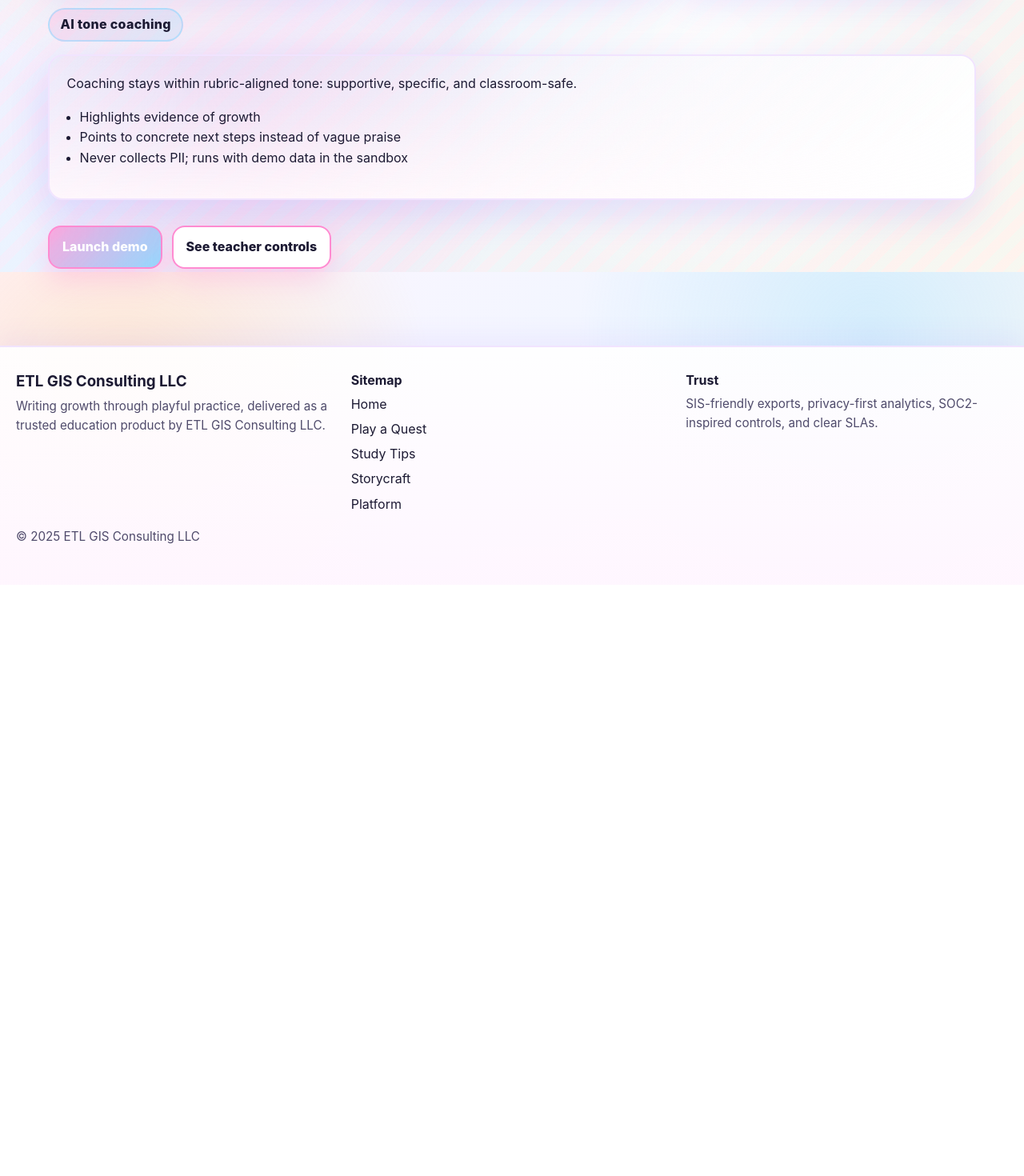
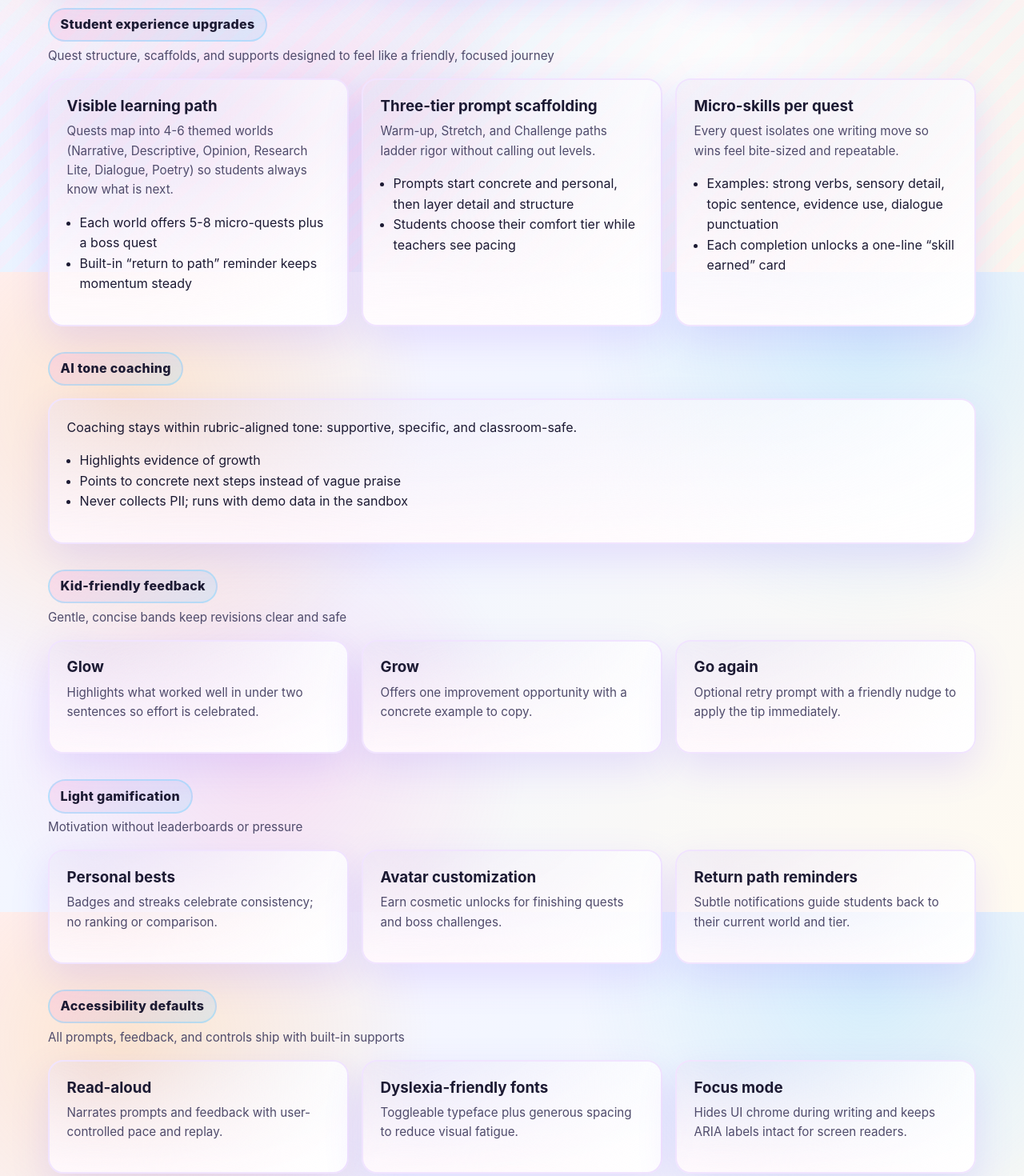
Before and after one commit to Omoluabi1003/Keyville, a Next.js app: page /storycraft in a window 1280 px wide. Shown: the part 460-1930 px from the top of the page at 80% size. Before the commit the page ends 1191 px from the top, so only its background shows below. Built offline with nearby package versions, Linux system fonts and the light colour scheme.

Commit message:
Add student experience upgrades to Storycraft Studio

```diff
--- a/app/storycraft/page.tsx
+++ b/app/storycraft/page.tsx
@@ -30,6 +30,43 @@ export default function StorycraftPage() {
         </div>
       </Section>
 
+      <Section
+        title="Student experience upgrades"
+        subtitle="Quest structure, scaffolds, and supports designed to feel like a friendly, focused journey"
+      >
+        <div className="card-grid">
+          <div className="card">
+            <h3>Visible learning path</h3>
+            <p className="small">
+              Quests map into 4-6 themed worlds (Narrative, Descriptive, Opinion, Research Lite, Dialogue, Poetry) so
+              students always know what is next.
+            </p>
+            <ul role="list" style={{ paddingLeft: '1rem' }}>
+              <li>Each world offers 5-8 micro-quests plus a boss quest</li>
+              <li>Built-in “return to path” reminder keeps momentum steady</li>
+            </ul>
+          </div>
+
+          <div className="card">
+            <h3>Three-tier prompt scaffolding</h3>
+            <p className="small">Warm-up, Stretch, and Challenge paths ladder rigor without calling out levels.</p>
+            <ul role="list" style={{ paddingLeft: '1rem' }}>
+              <li>Prompts start concrete and personal, then layer detail and structure</li>
+              <li>Students choose their comfort tier while teachers see pacing</li>
+            </ul>
+          </div>
+
+          <div className="card">
+            <h3>Micro-skills per quest</h3>
+            <p className="small">Every quest isolates one writing move so wins feel bite-sized and repeatable.</p>
+            <ul role="list" style={{ paddingLeft: '1rem' }}>
+              <li>Examples: strong verbs, sensory detail, topic sentence, evidence use, dialogue punctuation</li>
+              <li>Each completion unlocks a one-line “skill earned” card</li>
+            </ul>
+          </div>
+        </div>
+      </Section>
+
       <Section title="AI tone coaching">
         <div className="card">
           <p>Coaching stays within rubric-aligned tone: supportive, specific, and classroom-safe.</p>
@@ -38,6 +75,60 @@ export default function StorycraftPage() {
             <li>Points to concrete next steps instead of vague praise</li>
             <li>Never collects PII; runs with demo data in the sandbox</li>
           </ul>
+        </div>
+      </Section>
+
+      <Section title="Kid-friendly feedback" subtitle="Gentle, concise bands keep revisions clear and safe">
+        <div className="card-grid">
+          <div className="card">
+            <h3>Glow</h3>
+            <p className="small">Highlights what worked well in under two sentences so effort is celebrated.</p>
+          </div>
+          <div className="card">
+            <h3>Grow</h3>
+            <p className="small">Offers one improvement opportunity with a concrete example to copy.</p>
+          </div>
+          <div className="card">
+            <h3>Go again</h3>
+            <p className="small">Optional retry prompt with a friendly nudge to apply the tip immediately.</p>
+          </div>
+        </div>
+      </Section>
+
+      <Section title="Light gamification" subtitle="Motivation without leaderboards or pressure">
+        <div className="card-grid">
+          <div className="card">
+            <h3>Personal bests</h3>
+            <p className="small">Badges and streaks celebrate consistency; no ranking or comparison.</p>
+          </div>
+          <div className="card">
+            <h3>Avatar customization</h3>
+            <p className="small">Earn cosmetic unlocks for finishing quests and boss challenges.</p>
+          </div>
+          <div className="card">
+            <h3>Return path reminders</h3>
+            <p className="small">Subtle notifications guide students back to their current world and tier.</p>
+          </div>
+        </div>
+      </Section>
+
+      <Section
+        title="Accessibility defaults"
+        subtitle="All prompts, feedback, and controls ship with built-in supports"
+      >
+        <div className="card-grid">
+          <div className="card">
+            <h3>Read-aloud</h3>
+            <p className="small">Narrates prompts and feedback with user-controlled pace and replay.</p>
+          </div>
+          <div className="card">
+            <h3>Dyslexia-friendly fonts</h3>
+            <p className="small">Toggleable typeface plus generous spacing to reduce visual fatigue.</p>
+          </div>
+          <div className="card">
+            <h3>Focus mode</h3>
+            <p className="small">Hides UI chrome during writing and keeps ARIA labels intact for screen readers.</p>
+          </div>
         </div>
       </Section>
 
```
